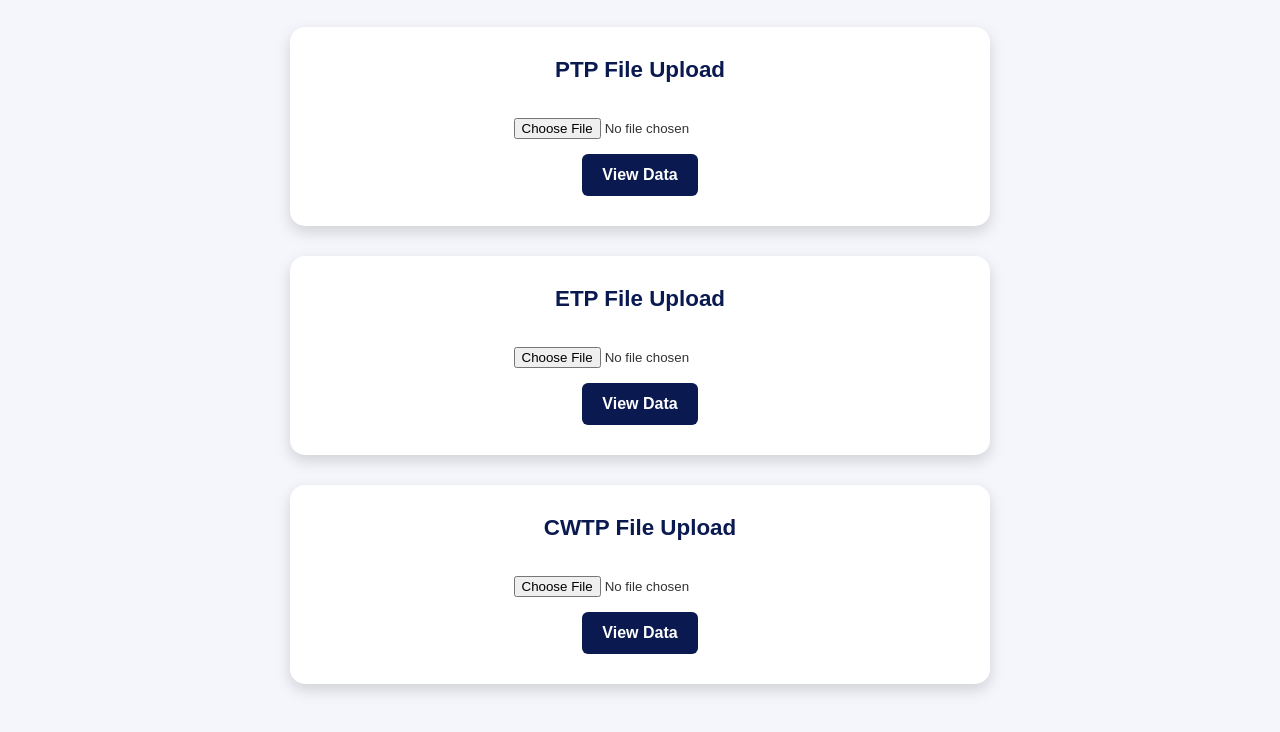
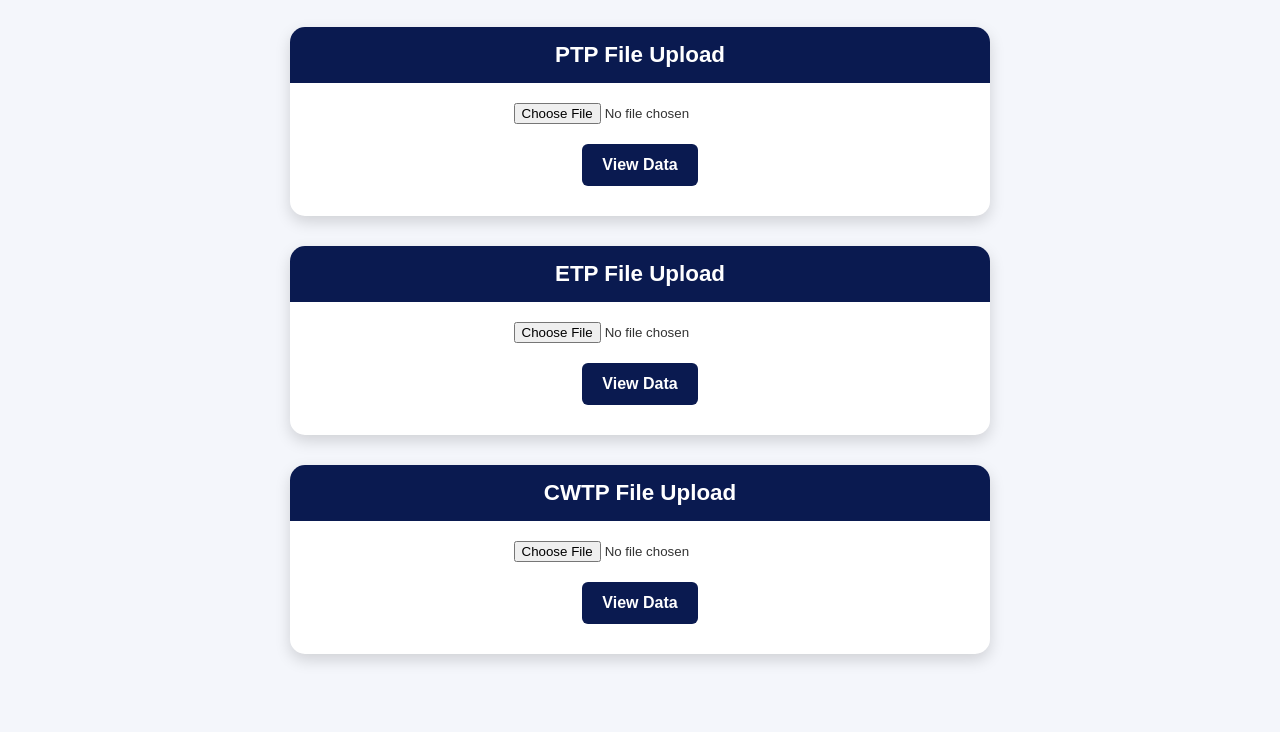
Before and after one commit to shahjoyal/ui2, a plain HTML site: page index.html in a window 1280 px wide. Shown: the part 64-796 px from the top of the page. Drawn offline with Linux system fonts and the light colour scheme.

Commit message:
Add files via upload

```diff
--- a/index.html
+++ b/index.html
@@ -43,7 +43,7 @@
       background: white;
       border-radius: 15px;
       box-shadow: 0 6px 15px rgba(0,0,0,0.15);
-      padding: 30px;
+      padding: 0 0 30px 0; /* remove top padding to fit heading strip */
       width: 80%;   /* Bigger cards */
       max-width: 700px;
       text-align: center;
@@ -65,14 +65,33 @@
       transition: transform 0.3s ease-in-out;
     }
 
+    /* Card heading strip */
     .card h3 {
-      margin-bottom: 20px;
-      color: #0a1a50;
+      margin: 0;
+      padding: 15px;
+      background: #0a1a50;
+      color: white;
       font-size: 1.4rem;
+      border-radius: 15px 15px 0 0;
+      animation: glowIn 1s ease-in-out;
+    }
+
+    /* Heading glow animation */
+    @keyframes glowIn {
+      0% {
+        opacity: 0;
+        transform: translateY(-20px);
+        box-shadow: 0 0 0px #0a1a50;
+      }
+      100% {
+        opacity: 1;
+        transform: translateY(0);
+        box-shadow: 0 4px 12px rgba(10,26,80,0.5);
+      }
     }
 
     .file-input {
-      margin: 15px 0;
+      margin: 20px 0;
     }
 
     .btn {
```
